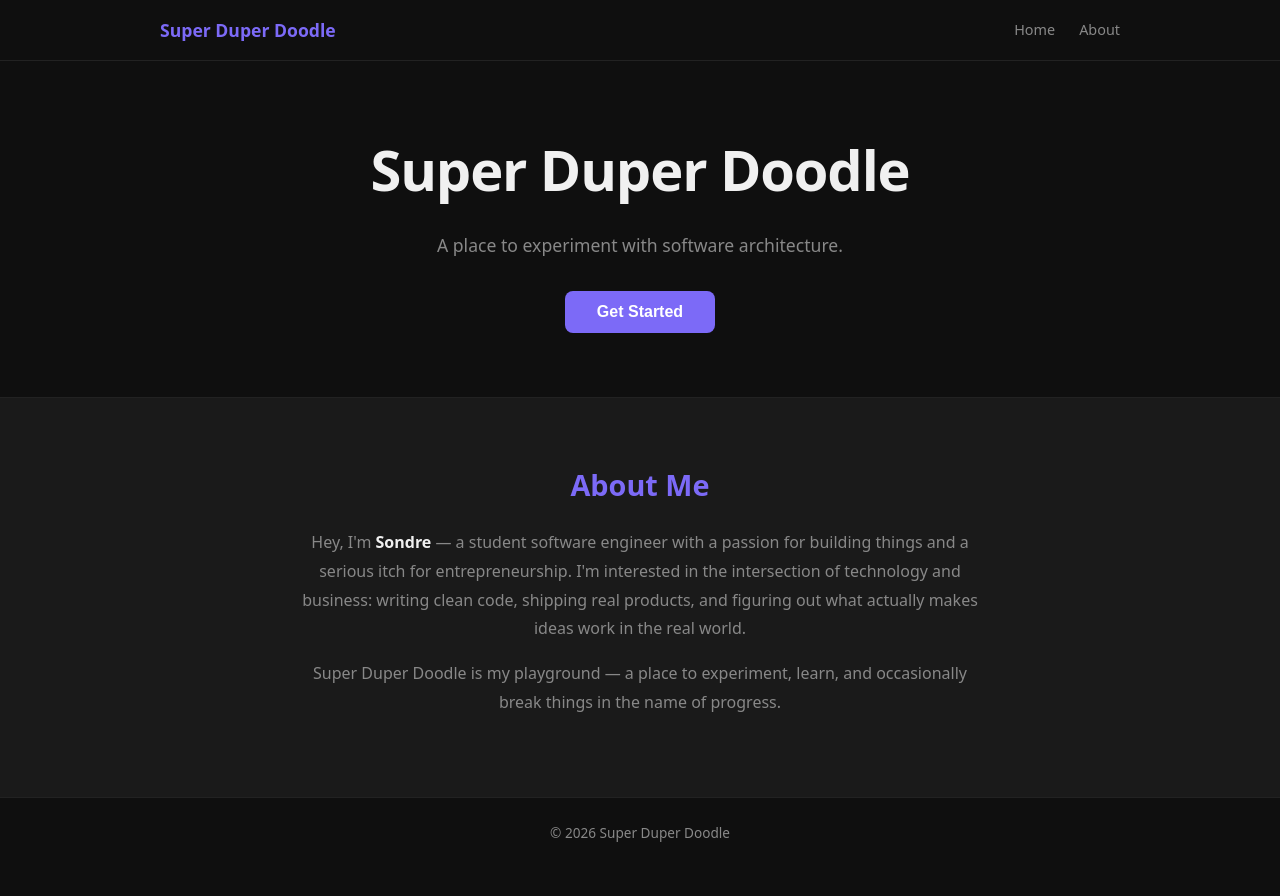
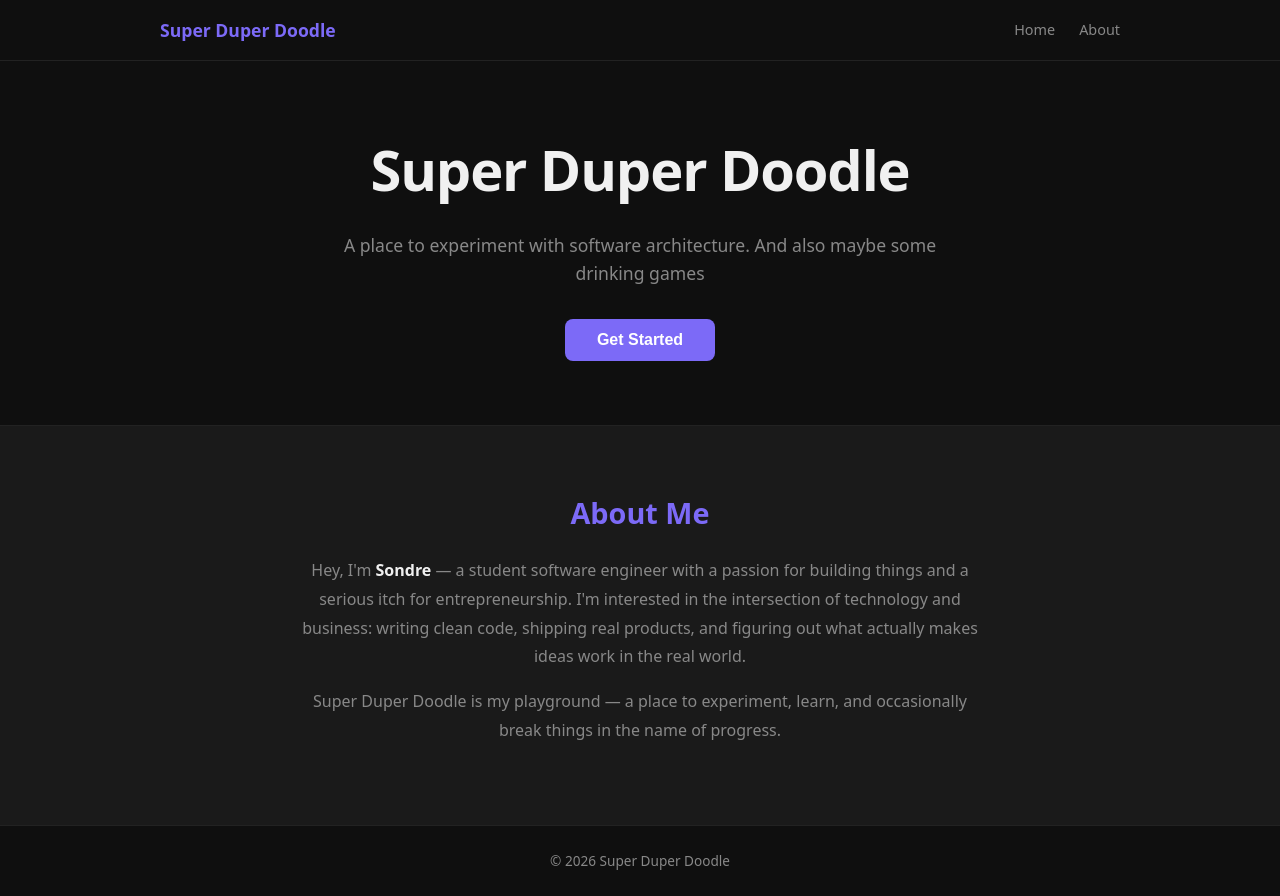
Before and after one commit to SondreGarnes/super-duper-doodle, a React (Vite) app in the folder frontend/: page / in a window 1280 px wide. Before the commit the page ends 867 px from the top, so only its background shows below. Built offline with nearby package versions, Linux system fonts and the light colour scheme.

Commit message:
Added some remarks on introduction

```diff
--- a/frontend/src/App.jsx
+++ b/frontend/src/App.jsx
@@ -19,7 +19,7 @@ export default function App() {
       <main className="main">
         <section className="hero">
           <h1 className="hero-title">Super Duper Doodle</h1>
-          <p className="hero-subtitle">A place to experiment with software architecture.</p>
+          <p className="hero-subtitle">A place to experiment with software architecture. And also maybe some drinking games</p>
           <button className="btn" onClick={() => setClicked(true)}>
             {clicked ? 'Work in Progress' : 'Get Started'}
           </button>
```
